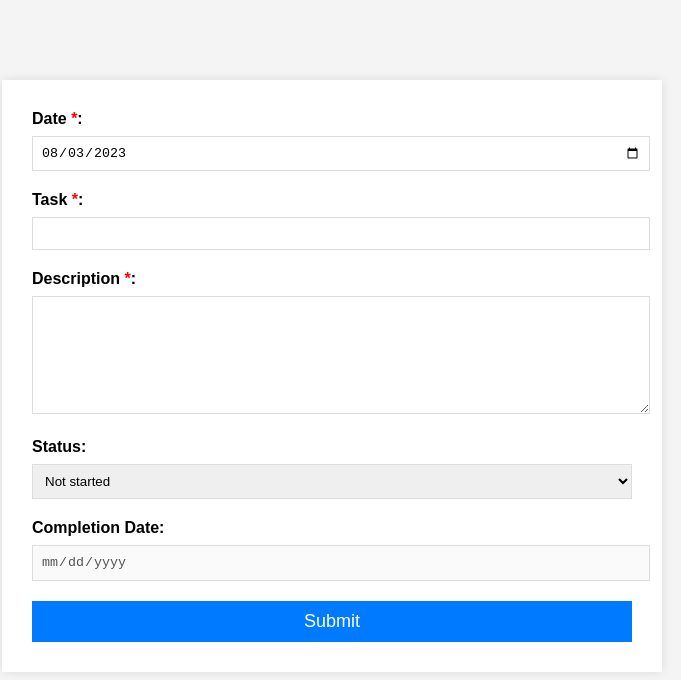
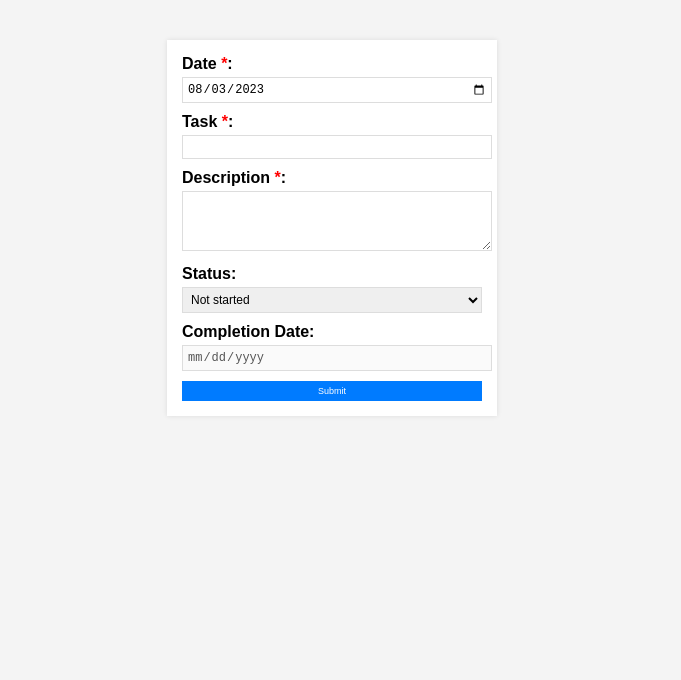
Before and after one commit to mbagnara/DailyTasks, a plain HTML site: page index.html in a window 1280 px wide. Shown: the whole page, without its empty margins (308-989 px from the left). Drawn offline with Linux system fonts and the light colour scheme.

Commit message:
Changed form size to half their current size

```diff
--- a/index.html
+++ b/index.html
@@ -9,18 +9,18 @@
             font-family: Arial, sans-serif;
             background-color: #f4f4f4;
             margin: 0 auto;
-            padding: 40px;
+            padding: 20px;
         }
         #task-form {
             background: #fff;
-            padding: 30px;
-            max-width: 600px;
-            margin: 40px auto;
-            box-shadow: 0 0 10px rgba(0, 0, 0, 0.1);
+            padding: 15px;
+            max-width: 300px; /* Half the previous width */
+            margin: 20px auto;
+            box-shadow: 0 0 5px rgba(0, 0, 0, 0.1);
         }
         label {
             display: block;
-            margin-bottom: 8px;
+            margin-bottom: 4px; /* Half the previous margin */
             font-weight: bold;
         }
         input[type="text"],
@@ -28,13 +28,14 @@
         textarea,
         select {
             width: 100%;
-            padding: 8px;
-            margin-bottom: 20px;
+            padding: 4px; /* Half the previous padding */
+            margin-bottom: 10px; /* Half the previous margin */
             border: 1px solid #ddd;
+            font-size: 12px; /* Smaller font size */
         }
         textarea {
             resize: vertical;
-            min-height: 100px;
+            min-height: 50px; /* Half the previous min-height */
         }
         .mandatory {
             color: red;
@@ -42,12 +43,12 @@
         input[type="submit"] {
             display: block;
             width: 100%;
-            padding: 10px;
+            padding: 5px; /* Half the previous padding */
             background-color: #007BFF;
             color: white;
             border: none;
             cursor: pointer;
-            font-size: 18px;
+            font-size: 9px; /* Smaller font size */
         }
         input[type="submit"]:hover {
             background-color: #0056b3;
```
